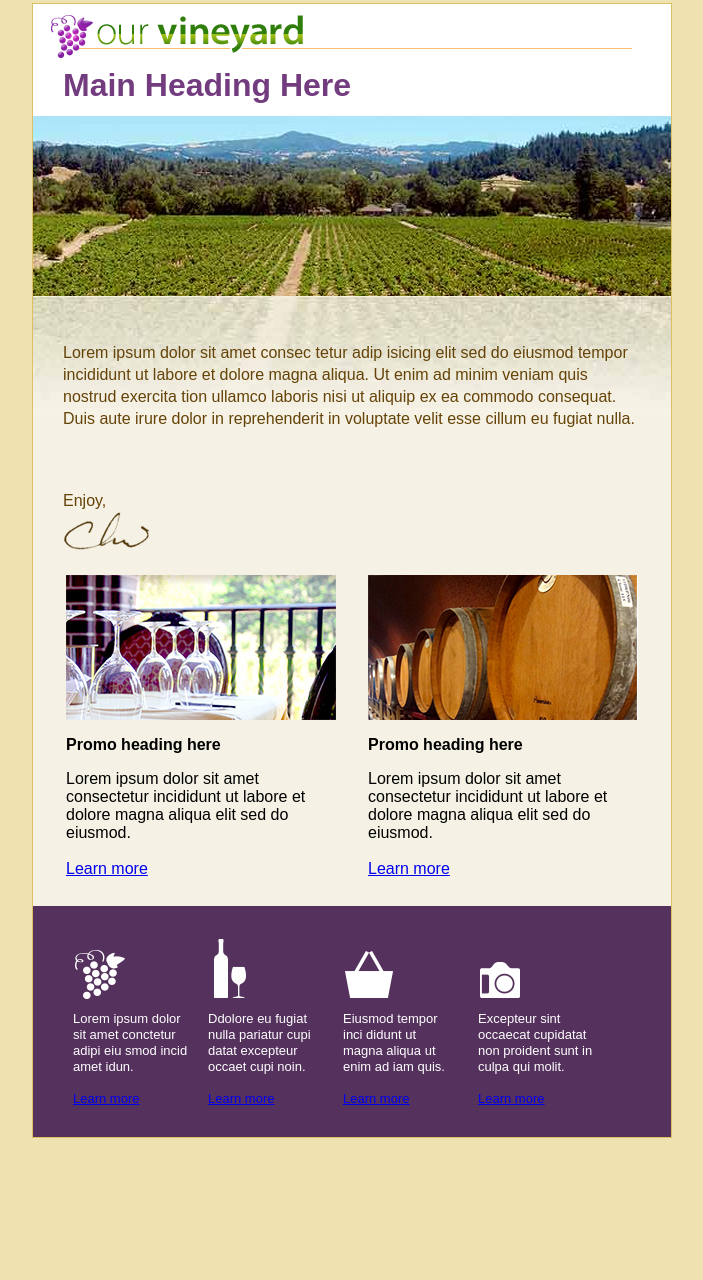
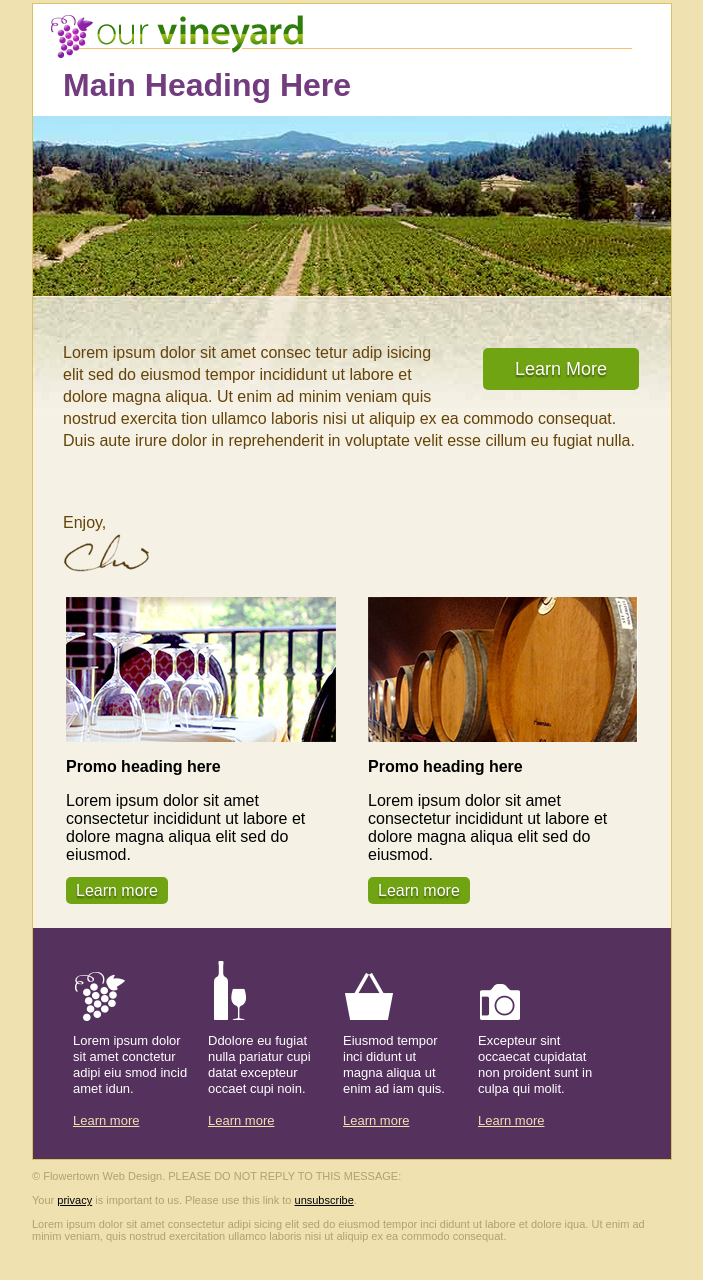
Before and after one commit to Tammy4572/Email-Template, a plain HTML site: page index.html in a window 1280 px wide. Shown: the part 5-1285 px from the top of the page, without its empty margins (288-991 px from the left). Before the commit the page ends 1151 px from the top, so only its background shows below. Drawn offline with Linux system fonts and the light colour scheme.

Commit message:
design changes to layout

```diff
--- a/index.html
+++ b/index.html
@@ -26,7 +26,13 @@
                     </tr>
                     <tr>
                          <td valign="top" bgcolor="#f5f2e5" class="content" style="padding: 30px 30px 10px 30px; border-right: 1px solid #dbc064; border-left: 1px solid #dbc064; font-family:Arial, Helvetica, sans-serif; font-size: 16px; line-height:22px; color: #654308; background:#f5f2e5 url(images/banner_large_ghost.jpg) no-repeat 0px 0px;">
-
+                              <table width="160" align="right" class="button" style="margin: 20px 0px 10px 30px;">
+                                   <tr>
+                                        <td style="text-align: center; background-color:#71a412; padding: 10px 15px; border-radius: 5px;">
+                                             <a href="#" style="color: #fff; font-size: 18px; letter-cellspacing: 1px; text-decoration: none; text-shadow: 0px 2px 2px #3a5606; font-family: Arial, Helvetica, sans-serif;">Learn More</a>
+                                        </td>
+                                   </tr>
+                              </table>
                               <p>Lorem ipsum dolor sit amet consec tetur adip isicing elit sed do eiusmod tempor incididunt ut labore et dolore magna aliqua. Ut enim ad minim veniam quis nostrud exercita tion ullamco laboris nisi ut aliquip ex ea commodo consequat. Duis aute irure dolor in reprehenderit in voluptate velit esse cillum eu fugiat nulla.</p>
                               <br><br>
                               Enjoy,
@@ -43,7 +49,7 @@
                                              <h3 style="font-size:16px;">Promo heading here</h3>
                                              Lorem ipsum dolor sit amet consectetur incididunt ut labore et dolore magna aliqua elit sed do eiusmod.
                                              <br><br>
-                                             <a href="#">Learn more</a>
+                                             <a href="#" style="background-color: #71a412; border-radius: 5px; color: #fff; padding: 5px 10px; text-decoration: none; text-shadow: 0px 2px 2px #3a5606;">Learn more</a>
                                         </td>
                                    </tr>
                               </table>
@@ -54,7 +60,7 @@
                                              <h3 style="font-size:16px;">Promo heading here</h3>
                                              Lorem ipsum dolor sit amet consectetur incididunt ut labore et dolore magna aliqua elit sed do eiusmod.
                                              <br><br>
-                                             <a href="#">Learn more</a>
+                                             <a href="#" style="background-color: #71a412; border-radius: 5px; color: #fff; padding: 5px 10px; text-decoration: none; text-shadow: 0px 2px 2px #3a5606;">Learn more</a>
                                         </td>
                                    </tr>
                               </table>
@@ -62,14 +68,13 @@
                     </tr>
                     <tr>
                          <td valign="top" bgcolor="#55315d" class="callout" style="background-color: #55315d; padding: 30px; border-right: 1px solid #dbc064; border-bottom: 1px solid #dbc064; border-left: 1px solid #dbc064;">
-
                               <table class="callout_1" width="135" align="left" border="0" cellspacing="0" cellpadding="0">
                               	<tr>
                               		<td valign="top" width="135" style="padding-left: 10px; padding-right: 10px; font-family:Arial, Helvetica, sans-serif; font-size:13px; line-height: 16px; color: #ffffff;">
                               			<img src="images/icon_grapes.gif" width="75" height="75"><br>
                               			Lorem ipsum dolor sit amet conctetur adipi eiu smod incid amet idun.
                               			<br><br>
-                              			<a href="#">Learn more</a>
+                              			<a href="#" style="color: #efe1b0;">Learn more</a>
                               		</td>
                               	</tr>
                               </table>
@@ -79,7 +84,7 @@
                               			<img src="images/icon_bottle.gif" width="75" height="75"><br>
                               			Ddolore eu fugiat nulla pariatur cupi datat excepteur occaet cupi noin.
                               			<br><br>
-                              			<a href="#">Learn more</a>
+                              			<a href="#" style="color: #efe1b0;">Learn more</a>
                               		</td>
                               	</tr>
                               </table>
@@ -90,7 +95,7 @@
                               			<img src="images/icon_basket.gif" width="75" height="75"><br>
                               			Eiusmod tempor inci didunt ut magna aliqua ut enim ad iam quis.
                               			<br><br>
-                              			<a href="#">Learn more</a>
+                              			<a href="#" style="color: #efe1b0;">Learn more</a>
                               		</td>
                               	</tr>
                               </table>
@@ -101,16 +106,20 @@
                               			<img src="images/icon_camera.gif" width="75" height="75"><br>
                               			Excepteur sint occaecat cupidatat non proident sunt in culpa qui molit.
                               			<br><br>
-                              			<a href="#">Learn more</a>
+                              			<a href="#" style="color: #efe1b0;">Learn more</a>
                               		</td>
                               	</tr>
                               </table>
-
+                              <br style="clear: both;">
                          </td>
                     </tr>
                     <tr>
-                         <td>
-
+                         <td valign="top" class="footer" style="padding: 10px 0px 30px 0px; font-family: Arial, Helvetica, sans-serif; font-size: 11px; color: #b2a16e;">
+                              &copy; Flowertown Web Design. PLEASE DO NOT REPLY TO THIS MESSAGE:
+                              <br><br>
+                              Your <a href="#" style="color:#000000;">privacy</a> is important to us. Please use this link to <a href="#" style="color:#000000;">unsubscribe</a>.
+                              <br><br>
+                              Lorem ipsum dolor sit amet consectetur adipi sicing elit sed do eiusmod tempor inci didunt ut labore et dolore iqua. Ut enim ad minim veniam, quis nostrud exercitation ullamco laboris nisi ut aliquip ex ea commodo consequat.
                          </td>
                     </tr>
                </table>
```
